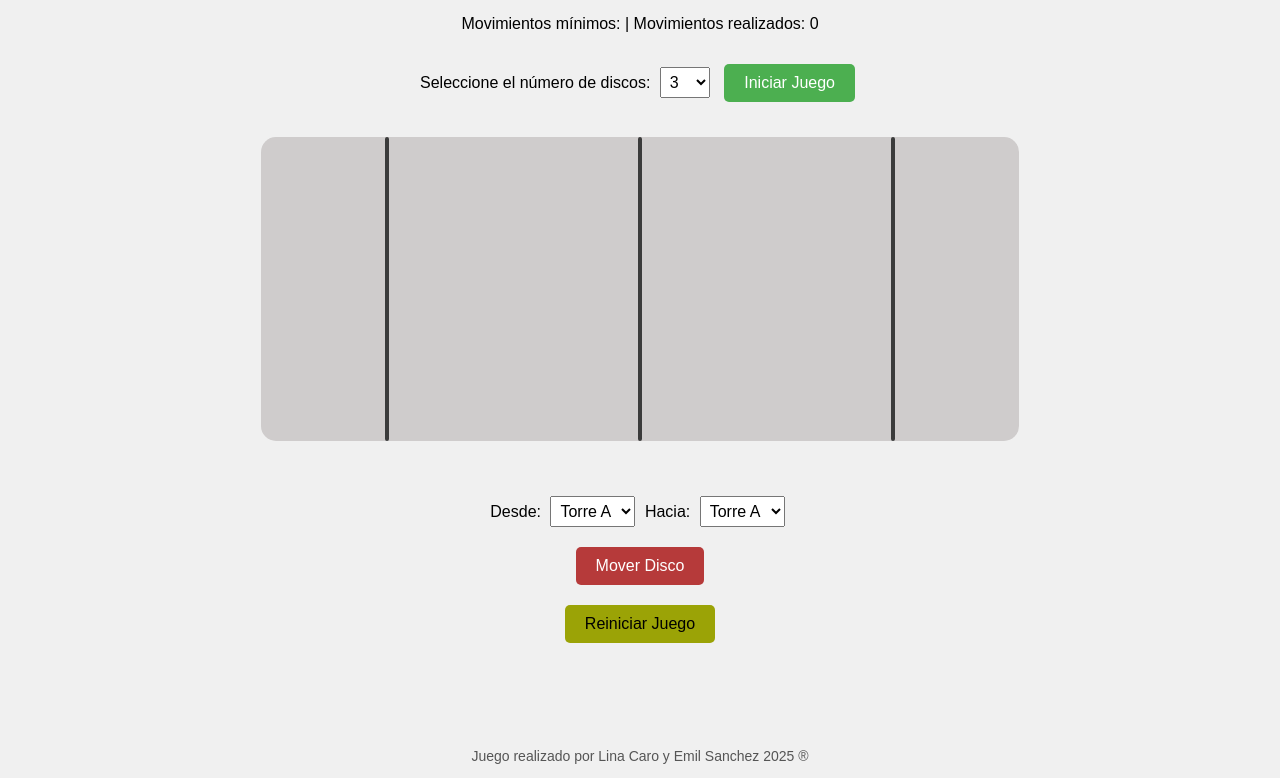
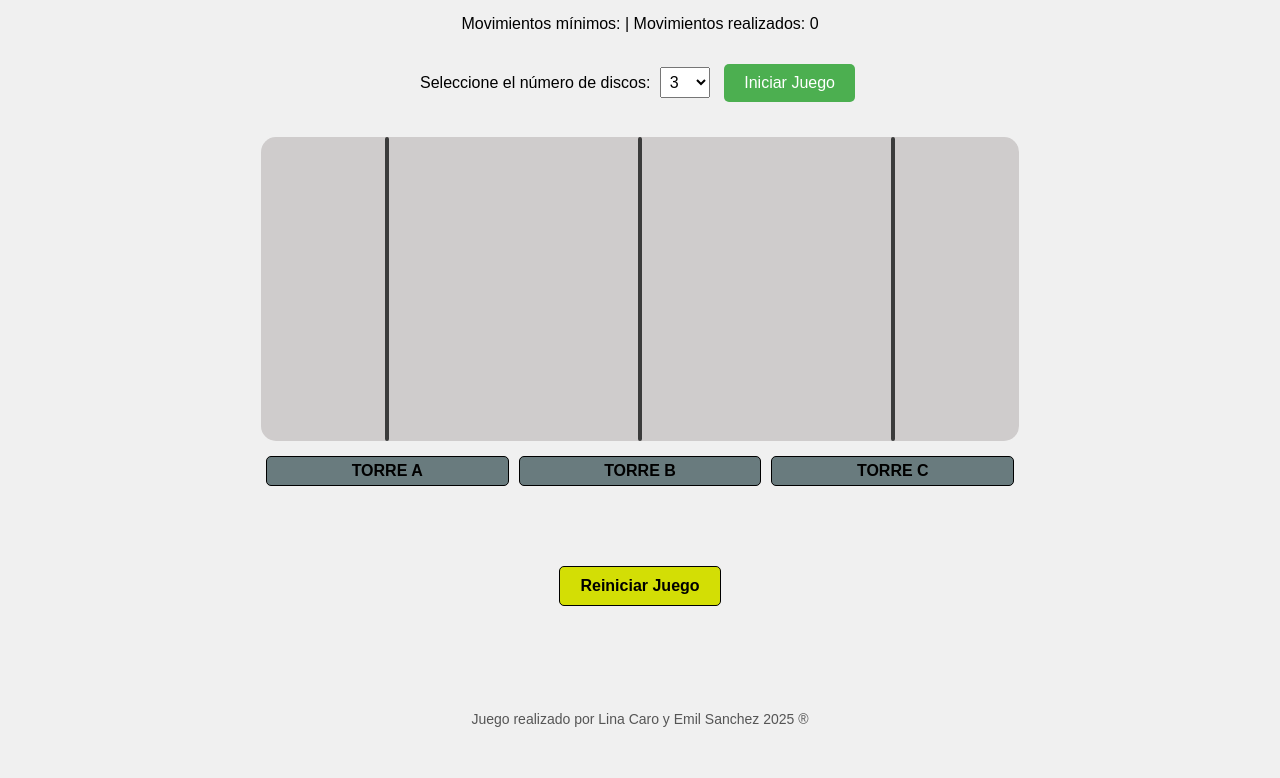
Before and after one commit to EmilSanchez/TorresdeHanoi, a plain HTML site: page index.html in a window 1280 px wide. Shown: the part 83-861 px from the top of the page. After the commit the page ends 824 px from the top, so only its background shows below. Drawn offline with Linux system fonts and the light colour scheme.

Commit message:
Movimientos con botones

```diff
--- a/estilos.css
+++ b/estilos.css
@@ -75,6 +75,66 @@ body {
 }
 
 
+.moverD{
+  width: 60%;
+  justify-content: center;
+  align-items: center;
+  display: flex;
+  padding: 10px 20px;
+
+}
+
+.moverD button {
+  position: relative;
+  color: rgb(0, 0, 0);
+  border: 0.5px solid #000;
+  border-radius: 5px;
+  cursor: pointer;
+  width: 500px;
+  justify-content: center ;
+  font-weight: bold;
+}
+
+.moverD button.torreA{
+  background-color: #697b7e;
+}
+
+.moverD button.torreA:hover {
+  background-color: #2c2c2c;
+  color: white;
+}
+
+.moverD button.torreA:active {
+  background-color: #046762;
+}
+
+.moverD button.torreB{
+  background-color: #697b7e;
+}
+
+.moverD button.torreB:hover {
+  background-color: #2c2c2c;
+  color: white;
+}
+
+.moverD button.torreB:active {
+  background-color: #046762;
+}
+
+
+.moverD button.torreC{
+  background-color: #697b7e;
+}
+
+.moverD button.torreC:hover {
+  background-color: #2c2c2c;
+  color: white;
+}
+
+.moverD button.torreC:active {
+  background-color: #046762;
+}
+
 
 .disco-1 {
   background-color: #ff5722; /* naranja */
@@ -130,9 +190,10 @@ select, button {
 .panel button.reiniciarJuego {
   margin-top: 15px;
   padding: 10px 20px;
-  background-color: #9ba306;
+  background-color: #d3de05;
   color: rgb(0, 0, 0);
-  border: none;
+  border: 0.5px solid #000;
+  font-weight: bold;
   border-radius: 5px;
   cursor: pointer;
 }
--- a/index.html
+++ b/index.html
@@ -14,6 +14,7 @@
     <p>Movimientos mínimos: <span id="minMov"></span> | Movimientos realizados: <span id="realMov">0</span></p>
 
     <label for="numDiscos">Seleccione el número de discos: </label>
+
     <select id="numDiscos">
       <option value="3" selected>3</option>
       <option value="4">4</option>
@@ -37,32 +38,26 @@
         <div class="torre" id="torreC"></div>
       </div>
     </div>
+    <div class="container">
+      <div class="moverD">
+        <button onclick="seleccionarTorre('A')" class="torreA">TORRE A</button><br>
+        <button onclick="seleccionarTorre('B')" class="torreB">TORRE B</button><br>
+        <button onclick="seleccionarTorre('C')" class="torreC">TORRE C</button><br>
+      </div>
+    </div>
+
 
     <div class="panel">
-      <label>Desde:
-        <select id="desde">
-          <option value="A">Torre A</option>
-          <option value="B">Torre B</option>
-          <option value="C">Torre C</option>
-        </select>
-      </label>
 
-      <label>Hacia:
-        <select id="hacia">
-          <option value="A">Torre A</option>
-          <option value="B">Torre B</option>
-          <option value="C">Torre C</option>
-        </select>
-      </label>
-      <br>
-      <button onclick="moverDisco()" class="moverDisco">Mover Disco</button><br>
       <button onclick="reiniciarJuego()" class="reiniciarJuego">Reiniciar Juego</button>
 
     </div>
+  </body>
 
-  </body>
   <footer>
     <p>Juego realizado por Lina Caro y Emil Sanchez 2025 &#174;</p>
   </footer>
+
   <script src="script.js" defer></script>
+
 </html>
--- a/script.js
+++ b/script.js
@@ -52,6 +52,8 @@ class Pila {
     }
 }
 
+
+
 function iniciarJuego() {
     const n = parseInt(document.getElementById("numDiscos").value, 10);
 
@@ -89,20 +91,40 @@ function actualizar_torre() {
             disco.textContent = valor;
             disco.style.width = (valor * 20) + "px";
             disco.style.left = (75 - valor * 10) + "px";
-            disco.style.bottom = (index * 22) + "px"; // Apilado visual
+            disco.style.bottom = (index * 22) + "px";
             contenedor.appendChild(disco);
         });
     });
     document.getElementById("realMov").textContent = movimientos;
+
+
 }
 
-function moverDisco() {
+let torreSeleccionadaDesde = null;
+let torreSeleccionadaHacia = null;
+
+
+function seleccionarTorre(torreId) {
+    if (!torreSeleccionadaDesde) {
+        torreSeleccionadaDesde = torreId;
+
+    } else {
+        torreSeleccionadaHacia = torreId;
+
+
+        moverDisco(torreSeleccionadaDesde, torreSeleccionadaHacia);
+
+        // Reiniciar selecciones
+        torreSeleccionadaDesde = null;
+        torreSeleccionadaHacia = null;
+    }
+}
+
+function moverDisco(desde, hacia) {
     const n = parseInt(document.getElementById("numDiscos").value, 10);
 
-    const desde = document.getElementById("desde").value;
-    const hacia = document.getElementById("hacia").value;
     if (desde === hacia) {
-        alert("Debe mover a una torre diferente.");
+        alert("Debes mover a una torre diferente.");
         return;
     }
 
@@ -114,14 +136,18 @@ function moverDisco() {
         return;
     }
 
-    if (origen.verCima() > destino.verCima()) {
-        alert("Movimiento inválido: no se puede colocar un disco grande sobre uno pequeño.");
+    const discoOrigen = origen.verCima();
+    const discoDestino = destino.verCima();
+
+    if (!destino.estaVacia() && discoOrigen > discoDestino) {
+        alert("Movimiento inválido: no puedes colocar un disco grande sobre uno pequeño.");
         return;
     }
 
     const disco = origen.desapilar();
     destino.apilar(disco);
     movimientos++;
+
     actualizar_torre();
 
     if (torres["B"].cantidad_Discos() === n || torres["C"].cantidad_Discos() === n)  {
@@ -129,12 +155,11 @@ function moverDisco() {
     }
 }
 
+
 function reiniciarJuego() {
     document.getElementById("numDiscos").value = "3";
     document.getElementById("minMov").textContent = "";
     document.getElementById("realMov").textContent = "";
-    document.getElementById("desde").value = "A";
-    document.getElementById("hacia").value = "B";
     torres = {};
     movimientos = 0;
     ["A", "B", "C"].forEach(id => {
```
